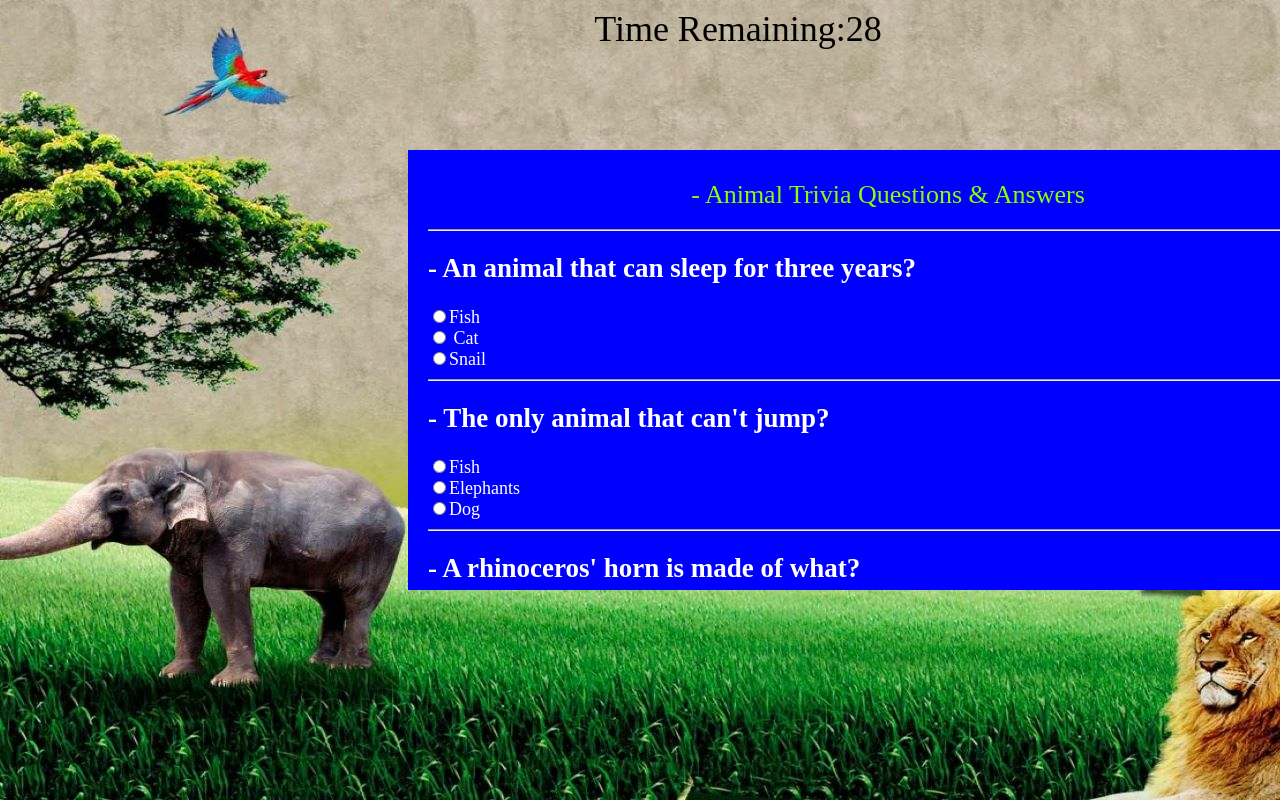
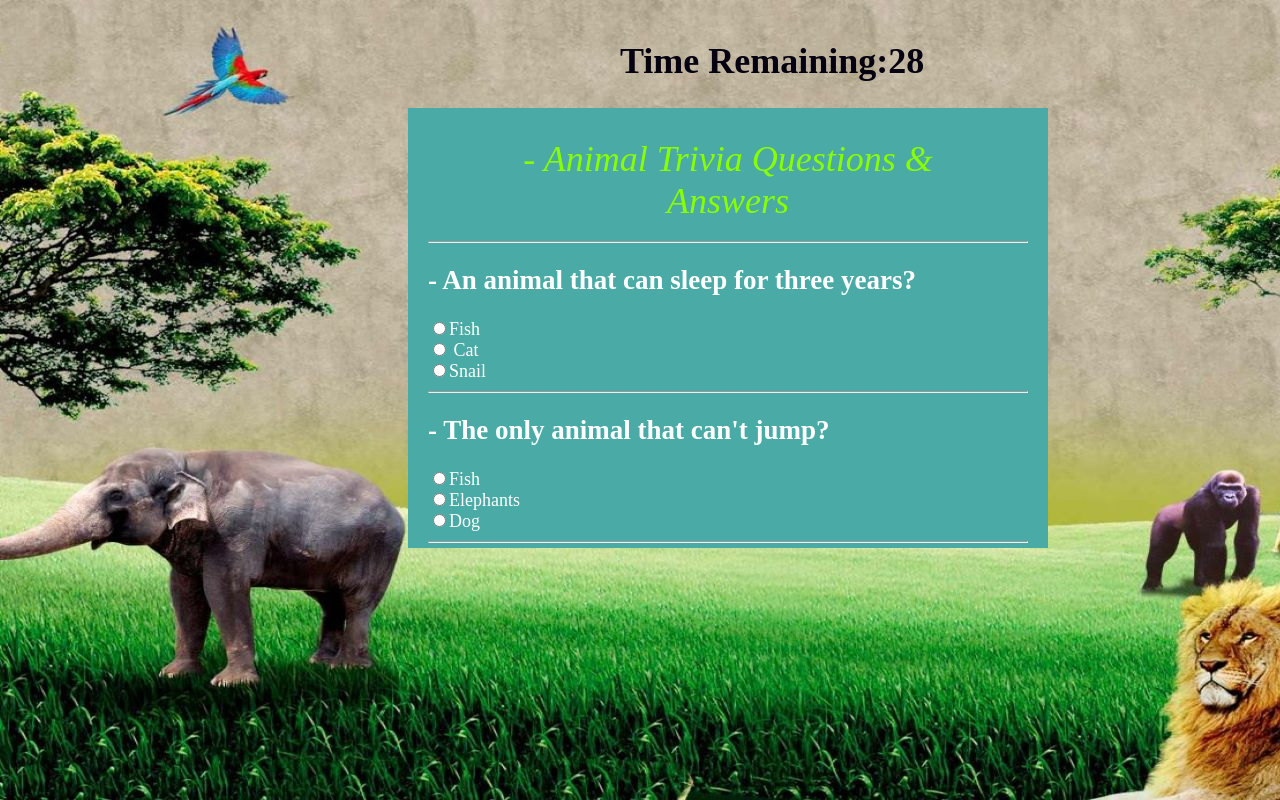
Before and after one commit to etabdi/TriviaGame, a plain HTML site: page index.html in a window 1280 px wide. Both pictures are taken after a click on the button "Start Game". Shown: the top 800 px of the page. Drawn offline with nearby package versions, Linux system fonts and the light colour scheme.

Commit message:
font color changed

```diff
--- a/assets/css/style.css
+++ b/assets/css/style.css
@@ -38,9 +38,9 @@ font-size: 26px;
 .questions{
 
   font-size:18px;
-  background-color:blue;
+  background-color: #4aaaa5;
   color: white;
-  width:auto;
+  width:600px;
   height:400px;
   overflow-y: scroll;
   float:center;
@@ -69,10 +69,13 @@ font-size: 26px;
     }
     #start{
       font-size: 36px;
-      background-color:rgb(15, 15, 231);
+      background-color: #4aaaa5;;
       cursor: pointer;
       color: rgb(239, 255, 196);
       padding:20px 40px 20px 40px ;
+      position:fixed;
+      left:600px;
+      bottom:150px;
 
     }
     .jumbotron{
@@ -99,10 +102,10 @@ font-size: 26px;
     }
 
   #head{
-    font-size:26px;
+    font-size:36px;
+    font-style: oblique;
     color:rgb(136, 255, 0);
     text-align: center;
-    background-color: blue;
     padding:10px 50px 10px 50px;
 
   }
@@ -111,7 +114,9 @@ font-size: 26px;
  color:black;
 
  font-size:26px;
- float:center;
+ position:fixed;
+ width:400px;
+ right:600px;
  padding:auto;
 
 
@@ -134,7 +139,12 @@ font-size: 26px;
   }
 
   #timer{
-
+    position: absolute;
+    font-weight: bold;
+    color: rgb(5, 1, 17);
+    left:600px;
+    padding:20px;
+    top:20px;
     font-size: 36px;
     text-align: center;
   }
```
